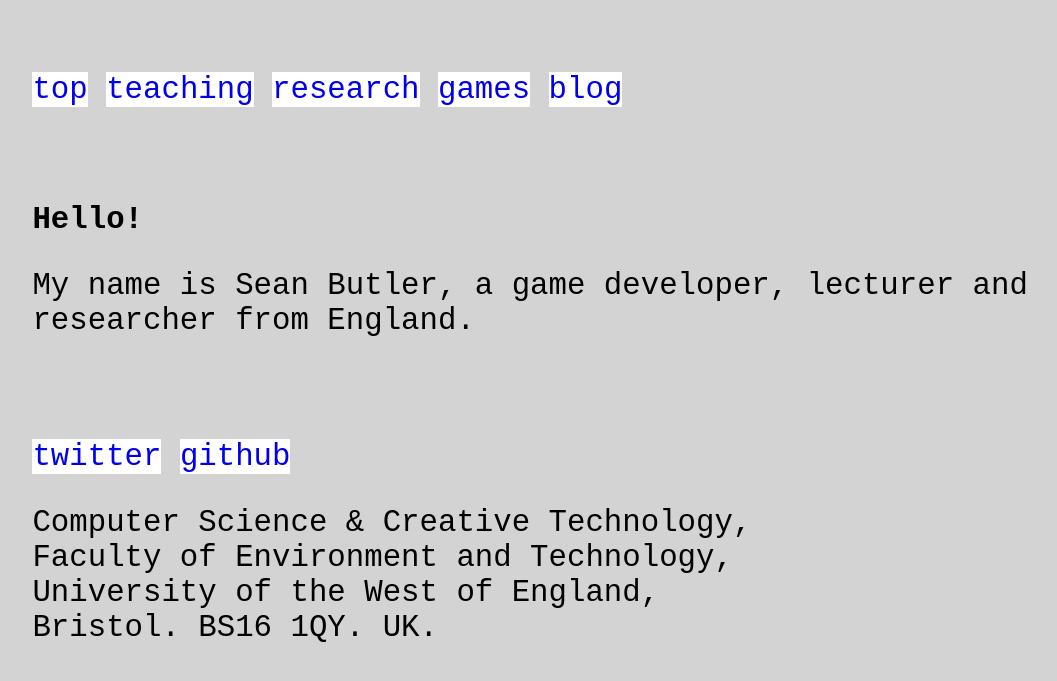
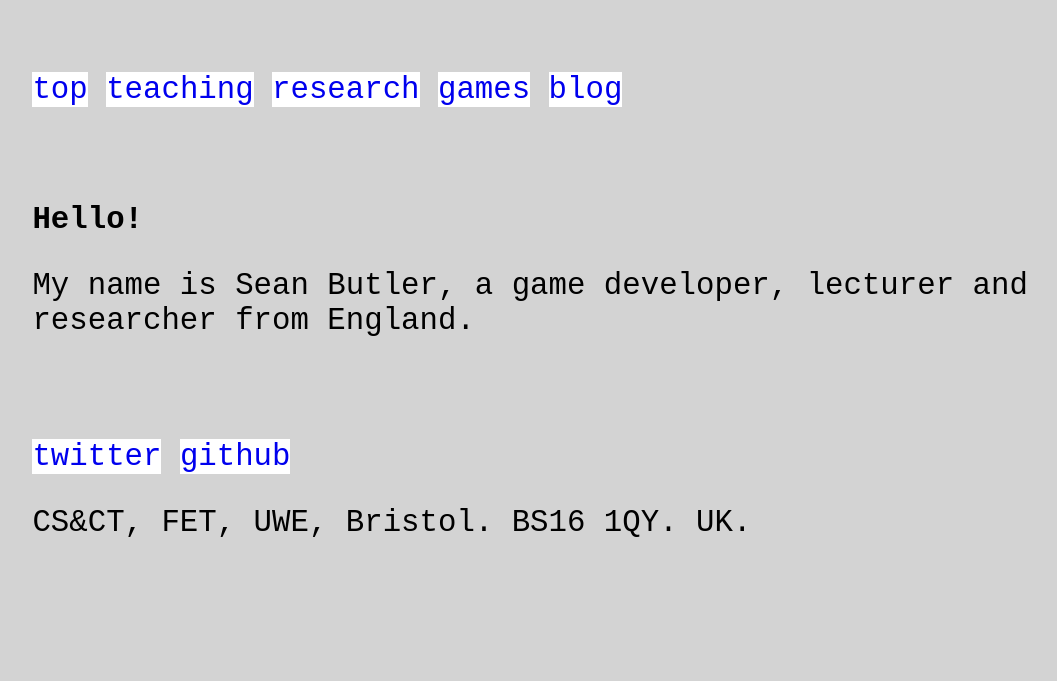
Before and after one commit to seanbutler/www.seanbutler.net, a Jekyll site: the page built from index.html, in a window 1280 px wide. Shown: the top 681 px of the page, without its empty margins (14-1071 px from the left). Built offline with Jekyll 4.4.1, drawn with Linux system fonts in a browser that asks for light colours.

Commit message:
Update default.html

```diff
--- a/_layouts/default.html
+++ b/_layouts/default.html
@@ -27,14 +27,7 @@
 				<a href = "https://twitter.com/butlersean">twitter</a>
 				<a href="https://github.com/seanbutler">github</a>
 
-
-				<p>Computer Science & Creative Technology,<br />
-				Faculty of Environment and Technology,<br />
-				University of the West of England,<br />
-				Bristol.
-				BS16 1QY. UK.
-				</p>
-
+				<p>CS&CT, FET, UWE, Bristol. BS16 1QY. UK.</p>
 			</footer>
 		</body>
 	</html>
```
